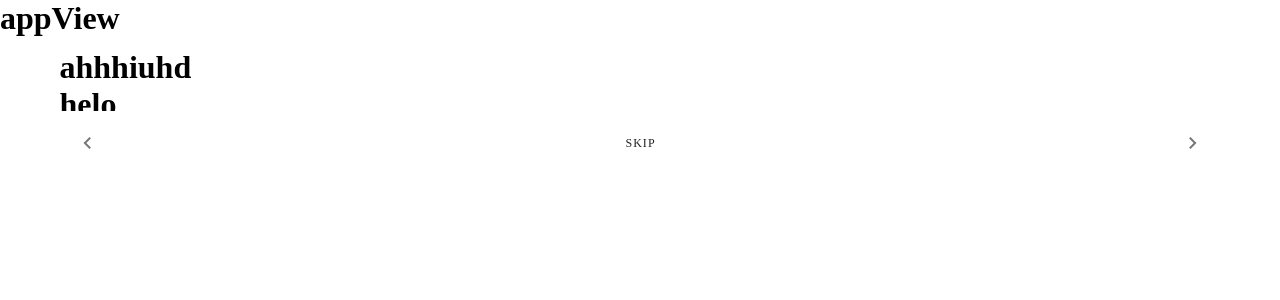
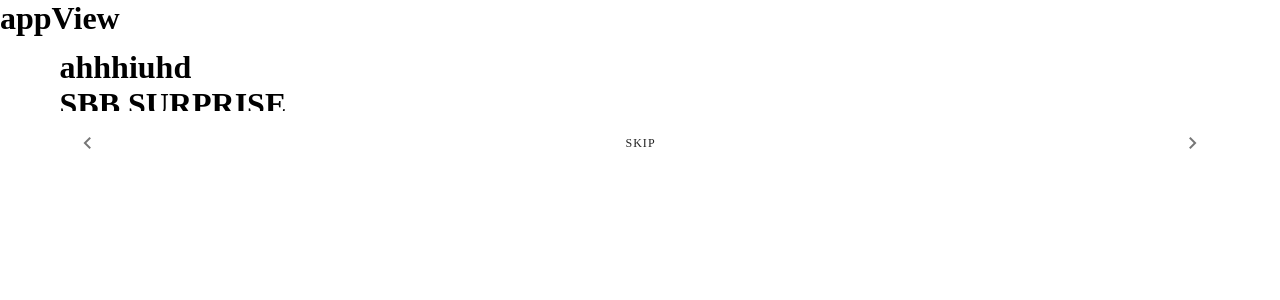
Before and after one commit to nightbehaviour/hackzurich, a Vue app in the folder hackzurich/: page /WizardStarter in a window 1280 px wide. Shown: the top 300 px of the page. Built offline with nearby package versions, Linux system fonts and the light colour scheme.

Commit message:
router does what it's supposed to

```diff
--- a/hackzurich/src/views/WizardStarter.vue
+++ b/hackzurich/src/views/WizardStarter.vue
@@ -19,15 +19,15 @@
   import BottomNav from '../components/BottomNav'
 
   const wizardSteps = [
-    'WizardDateAndTime',
-    'WizardDepartureLocation'
+    'WizardDepartureLocations',
+    'WizardDateAndTime'
   ]
 
   export default {
     components: {
       BottomNav,
-      WizardDateAndTime: () => import('./wizard/WizardDateAndTime.vue'),
-      WizardDepartureLocations: () => import('./wizard/WizardDepartureLocations.vue')
+      WizardDepartureLocations: () => import('./wizard/WizardDepartureLocations.vue'),
+      WizardDateAndTime: () => import('./wizard/WizardDateAndTime.vue')
     },
     data () {
       return {
--- a/hackzurich/src/views/wizard/WizardDepartureLocations.vue
+++ b/hackzurich/src/views/wizard/WizardDepartureLocations.vue
@@ -2,7 +2,6 @@
     <div class="'flex-grow-1 d-flex flex-column">
         <h1>SBB SURPRISE</h1>
     </div>
-
 </template>
 
 <script>
```
